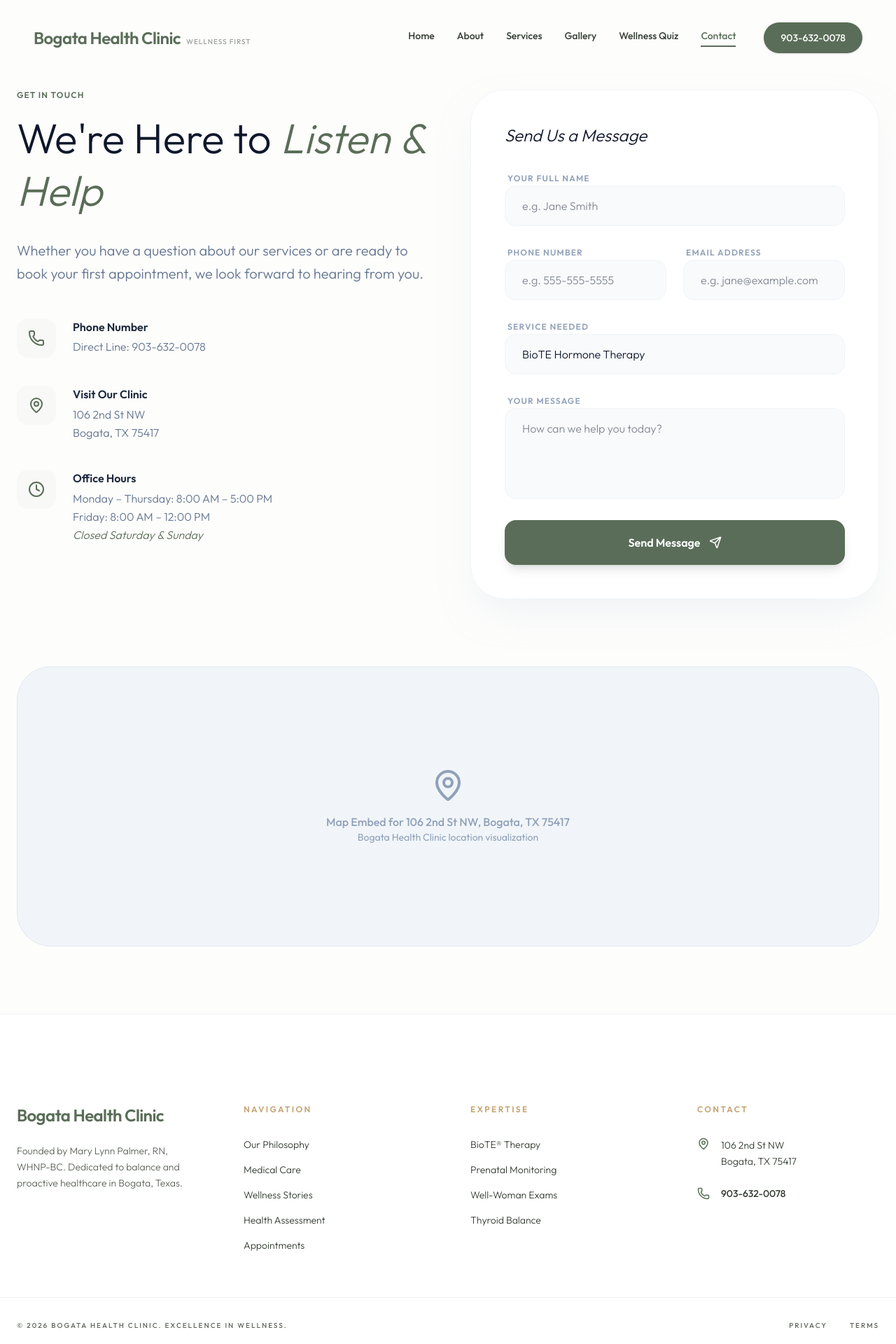
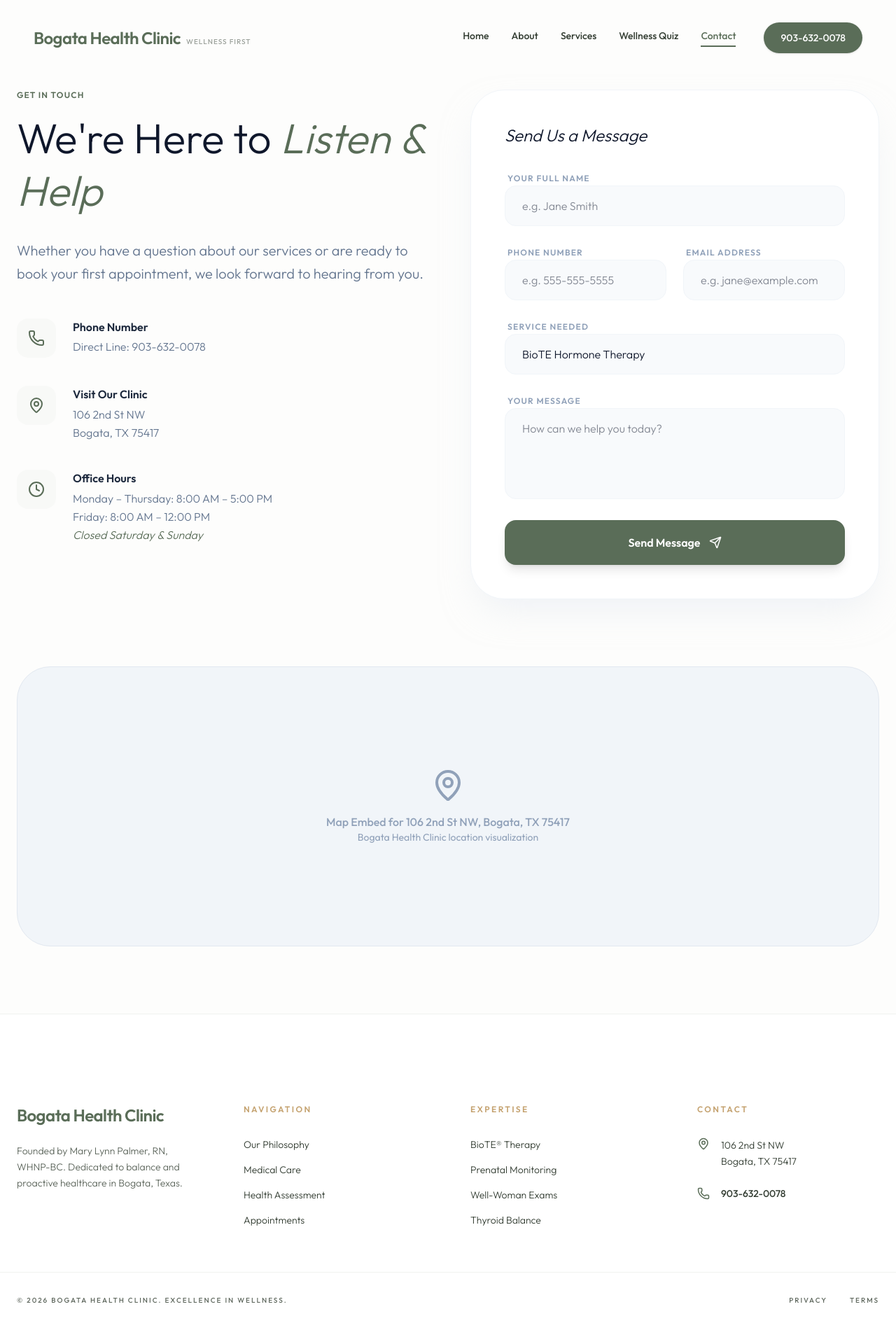
Before and after one commit to Founditmarketing/bogata-health-clinic, a React (Vite) app: page /contact in a window 1280 px wide. Shown: the top 1920 px of the page at 70% size. Built offline with nearby package versions, Linux system fonts and the light colour scheme.

Commit message:
Remove Gallery page — drop route, nav link, and footer link

```diff
--- a/src/App.tsx
+++ b/src/App.tsx
@@ -9,7 +9,6 @@ import Prenatal from './pages/services/Prenatal';
 import WellWoman from './pages/services/WellWoman';
 import Thyroid from './pages/services/Thyroid';
 import FamilyPlanning from './pages/services/FamilyPlanning';
-import Gallery from './pages/Gallery';
 import Assessment from './pages/Assessment';
 import Contact from './pages/Contact';
 import ScrollToTop from './components/ScrollToTop';
@@ -30,7 +29,6 @@ export default function App() {
             <Route path="/services/well-woman" element={<WellWoman />} />
             <Route path="/services/thyroid" element={<Thyroid />} />
             <Route path="/services/family-planning" element={<FamilyPlanning />} />
-            <Route path="/gallery" element={<Gallery />} />
             <Route path="/assessment" element={<Assessment />} />
             <Route path="/contact" element={<Contact />} />
           </Routes>
--- a/src/components/Footer.tsx
+++ b/src/components/Footer.tsx
@@ -21,7 +21,6 @@ export default function Footer() {
           <ul className="space-y-4 text-sm font-light">
             <li><Link to="/about" className="hover:text-primary transition-colors">Our Philosophy</Link></li>
             <li><Link to="/services" className="hover:text-primary transition-colors">Medical Care</Link></li>
-            <li><Link to="/gallery" className="hover:text-primary transition-colors">Wellness Stories</Link></li>
             <li><Link to="/assessment" className="hover:text-primary transition-colors">Health Assessment</Link></li>
             <li><Link to="/contact" className="hover:text-primary transition-colors">Appointments</Link></li>
           </ul>
--- a/src/components/Navbar.tsx
+++ b/src/components/Navbar.tsx
@@ -8,7 +8,6 @@ const navLinks = [
   { name: 'Home', path: '/' },
   { name: 'About', path: '/about' },
   { name: 'Services', path: '/services' },
-  { name: 'Gallery', path: '/gallery' },
   { name: 'Wellness Quiz', path: '/assessment' },
   { name: 'Contact', path: '/contact' },
 ];
```
